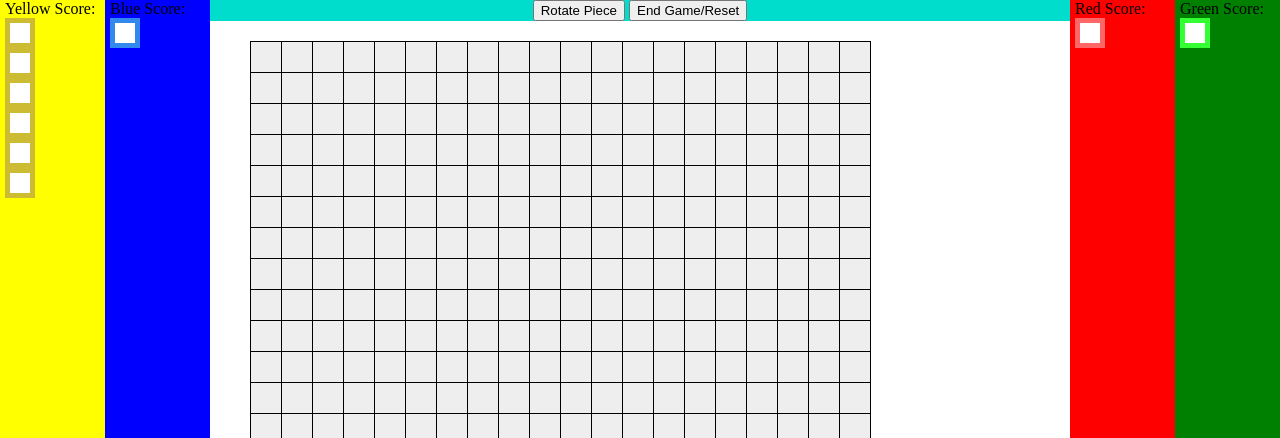
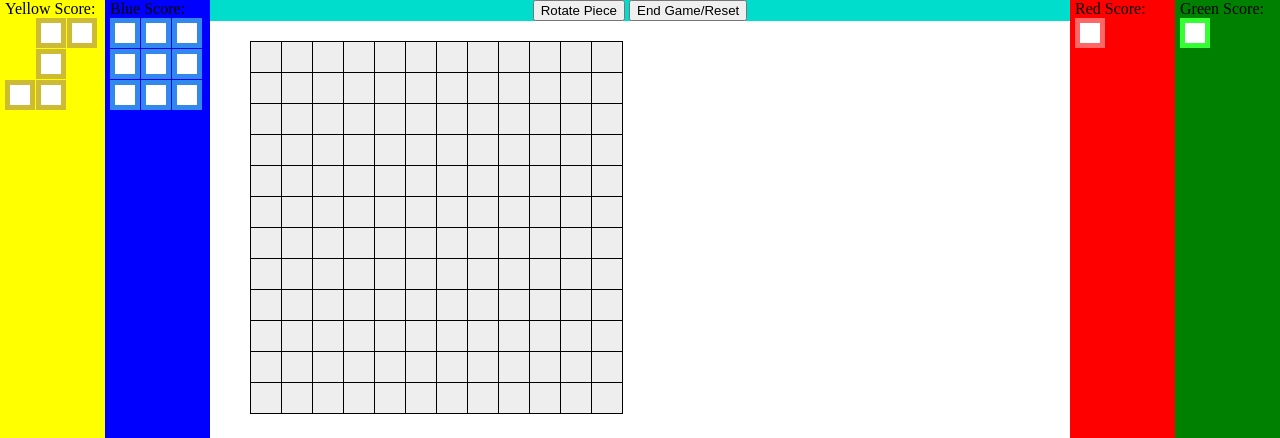
Before and after one commit to hintron/msedev_training, a PHP site: page /brickus.html in a window 1280 px wide. Shown: the top 438 px of the page. Run offline with PHP 8.4, Linux system fonts and the light colour scheme.

Commit message:
Project4: Created some large pieces; Reduced grid to a 12x12
Added margins and floats so that I can make grids of tiles properly.

```diff
--- a/project4/brickus.css
+++ b/project4/brickus.css
@@ -96,7 +96,6 @@ body {
 }
 
 .tile_row {
-
 }
 
 /* The CSS for a single tile unit */
@@ -106,10 +105,14 @@ body {
     border-width: 5px;
     border-style: solid;
     background-color: #ffffff;
+    margin-bottom: 1px;
+    margin-right: 1px;
+    float: left;
 }
 
 /* Make a tile blank, but make sure it still takes up space */
-.empty_tile {
+/* "empty tile" */
+.etile {
     visibility: hidden;
 }
 
--- a/project4/brickus.html
+++ b/project4/brickus.html
@@ -19,21 +19,52 @@
         <span>Yellow Score: </span>
         <span id="player1_score"></span>
 
+        <!-- div.piece>div.tile_row>div.tile.etile+div.tile+div.tile^div.tile_row>div.tile.etile+div.tile+div.tile.etile^div.tile_row>div.tile+div.tile+div.tile.etile -->
         <div class="piece">
+            <div class="tile_row">
+                <div class="tile etile"></div>
+                <div class="tile"></div>
+                <div class="tile"></div>
+            </div>
+            <div class="tile_row">
+                <div class="tile etile"></div>
+                <div class="tile"></div>
+                <div class="tile etile"></div>
+            </div>
+            <div class="tile_row">
+                <div class="tile"></div>
+                <div class="tile"></div>
+                <div class="tile etile"></div>
+            </div>
+        </div>
+
+<!-- <div class="piece">
             <div class="tile"></div>
             <div class="tile"></div>
             <div class="tile"></div>
-            <div class="tile"></div>
-            <div class="tile"></div>
-            <div class="tile"></div>
-        </div>
+        </div> -->
 
     </div>
     <div id="player2_toolbar" class="toolbar">
         <span>Blue Score: </span>
         <span id="player2_score"></span>
+        <!-- div.piece>div.tile_row*3>div.tile+div.tile+div.tile -->
         <div class="piece">
-            <div class="tile"></div>
+            <div class="tile_row">
+                <div class="tile"></div>
+                <div class="tile"></div>
+                <div class="tile"></div>
+            </div>
+            <div class="tile_row">
+                <div class="tile"></div>
+                <div class="tile"></div>
+                <div class="tile"></div>
+            </div>
+            <div class="tile_row">
+                <div class="tile"></div>
+                <div class="tile"></div>
+                <div class="tile"></div>
+            </div>
         </div>
     </div>
     <!-- Note: Order is swapped, because that's how floats work -->
@@ -76,24 +107,8 @@
                 <div class="gameboard-cell"></div>
                 <div class="gameboard-cell"></div>
                 <div class="gameboard-cell"></div>
-                <div class="gameboard-cell"></div>
-                <div class="gameboard-cell"></div>
-                <div class="gameboard-cell"></div>
-                <div class="gameboard-cell"></div>
-                <div class="gameboard-cell"></div>
-                <div class="gameboard-cell"></div>
-                <div class="gameboard-cell"></div>
-                <div class="gameboard-cell"></div>
             </div>
             <div class="gameboard-row">
-                <div class="gameboard-cell"></div>
-                <div class="gameboard-cell"></div>
-                <div class="gameboard-cell"></div>
-                <div class="gameboard-cell"></div>
-                <div class="gameboard-cell"></div>
-                <div class="gameboard-cell"></div>
-                <div class="gameboard-cell"></div>
-                <div class="gameboard-cell"></div>
                 <div class="gameboard-cell"></div>
                 <div class="gameboard-cell"></div>
                 <div class="gameboard-cell"></div>
@@ -120,24 +135,8 @@
                 <div class="gameboard-cell"></div>
                 <div class="gameboard-cell"></div>
                 <div class="gameboard-cell"></div>
-                <div class="gameboard-cell"></div>
-                <div class="gameboard-cell"></div>
-                <div class="gameboard-cell"></div>
-                <div class="gameboard-cell"></div>
-                <div class="gameboard-cell"></div>
-                <div class="gameboard-cell"></div>
-                <div class="gameboard-cell"></div>
-                <div class="gameboard-cell"></div>
             </div>
             <div class="gameboard-row">
-                <div class="gameboard-cell"></div>
-                <div class="gameboard-cell"></div>
-                <div class="gameboard-cell"></div>
-                <div class="gameboard-cell"></div>
-                <div class="gameboard-cell"></div>
-                <div class="gameboard-cell"></div>
-                <div class="gameboard-cell"></div>
-                <div class="gameboard-cell"></div>
                 <div class="gameboard-cell"></div>
                 <div class="gameboard-cell"></div>
                 <div class="gameboard-cell"></div>
@@ -164,24 +163,8 @@
                 <div class="gameboard-cell"></div>
                 <div class="gameboard-cell"></div>
                 <div class="gameboard-cell"></div>
-                <div class="gameboard-cell"></div>
-                <div class="gameboard-cell"></div>
-                <div class="gameboard-cell"></div>
-                <div class="gameboard-cell"></div>
-                <div class="gameboard-cell"></div>
-                <div class="gameboard-cell"></div>
-                <div class="gameboard-cell"></div>
-                <div class="gameboard-cell"></div>
             </div>
             <div class="gameboard-row">
-                <div class="gameboard-cell"></div>
-                <div class="gameboard-cell"></div>
-                <div class="gameboard-cell"></div>
-                <div class="gameboard-cell"></div>
-                <div class="gameboard-cell"></div>
-                <div class="gameboard-cell"></div>
-                <div class="gameboard-cell"></div>
-                <div class="gameboard-cell"></div>
                 <div class="gameboard-cell"></div>
                 <div class="gameboard-cell"></div>
                 <div class="gameboard-cell"></div>
@@ -208,24 +191,8 @@
                 <div class="gameboard-cell"></div>
                 <div class="gameboard-cell"></div>
                 <div class="gameboard-cell"></div>
-                <div class="gameboard-cell"></div>
-                <div class="gameboard-cell"></div>
-                <div class="gameboard-cell"></div>
-                <div class="gameboard-cell"></div>
-                <div class="gameboard-cell"></div>
-                <div class="gameboard-cell"></div>
-                <div class="gameboard-cell"></div>
-                <div class="gameboard-cell"></div>
             </div>
             <div class="gameboard-row">
-                <div class="gameboard-cell"></div>
-                <div class="gameboard-cell"></div>
-                <div class="gameboard-cell"></div>
-                <div class="gameboard-cell"></div>
-                <div class="gameboard-cell"></div>
-                <div class="gameboard-cell"></div>
-                <div class="gameboard-cell"></div>
-                <div class="gameboard-cell"></div>
                 <div class="gameboard-cell"></div>
                 <div class="gameboard-cell"></div>
                 <div class="gameboard-cell"></div>
@@ -252,24 +219,8 @@
                 <div class="gameboard-cell"></div>
                 <div class="gameboard-cell"></div>
                 <div class="gameboard-cell"></div>
-                <div class="gameboard-cell"></div>
-                <div class="gameboard-cell"></div>
-                <div class="gameboard-cell"></div>
-                <div class="gameboard-cell"></div>
-                <div class="gameboard-cell"></div>
-                <div class="gameboard-cell"></div>
-                <div class="gameboard-cell"></div>
-                <div class="gameboard-cell"></div>
             </div>
             <div class="gameboard-row">
-                <div class="gameboard-cell"></div>
-                <div class="gameboard-cell"></div>
-                <div class="gameboard-cell"></div>
-                <div class="gameboard-cell"></div>
-                <div class="gameboard-cell"></div>
-                <div class="gameboard-cell"></div>
-                <div class="gameboard-cell"></div>
-                <div class="gameboard-cell"></div>
                 <div class="gameboard-cell"></div>
                 <div class="gameboard-cell"></div>
                 <div class="gameboard-cell"></div>
@@ -296,200 +247,8 @@
                 <div class="gameboard-cell"></div>
                 <div class="gameboard-cell"></div>
                 <div class="gameboard-cell"></div>
-                <div class="gameboard-cell"></div>
-                <div class="gameboard-cell"></div>
-                <div class="gameboard-cell"></div>
-                <div class="gameboard-cell"></div>
-                <div class="gameboard-cell"></div>
-                <div class="gameboard-cell"></div>
-                <div class="gameboard-cell"></div>
-                <div class="gameboard-cell"></div>
             </div>
             <div class="gameboard-row">
-                <div class="gameboard-cell"></div>
-                <div class="gameboard-cell"></div>
-                <div class="gameboard-cell"></div>
-                <div class="gameboard-cell"></div>
-                <div class="gameboard-cell"></div>
-                <div class="gameboard-cell"></div>
-                <div class="gameboard-cell"></div>
-                <div class="gameboard-cell"></div>
-                <div class="gameboard-cell"></div>
-                <div class="gameboard-cell"></div>
-                <div class="gameboard-cell"></div>
-                <div class="gameboard-cell"></div>
-                <div class="gameboard-cell"></div>
-                <div class="gameboard-cell"></div>
-                <div class="gameboard-cell"></div>
-                <div class="gameboard-cell"></div>
-                <div class="gameboard-cell"></div>
-                <div class="gameboard-cell"></div>
-                <div class="gameboard-cell"></div>
-                <div class="gameboard-cell"></div>
-            </div>
-            <div class="gameboard-row">
-                <div class="gameboard-cell"></div>
-                <div class="gameboard-cell"></div>
-                <div class="gameboard-cell"></div>
-                <div class="gameboard-cell"></div>
-                <div class="gameboard-cell"></div>
-                <div class="gameboard-cell"></div>
-                <div class="gameboard-cell"></div>
-                <div class="gameboard-cell"></div>
-                <div class="gameboard-cell"></div>
-                <div class="gameboard-cell"></div>
-                <div class="gameboard-cell"></div>
-                <div class="gameboard-cell"></div>
-                <div class="gameboard-cell"></div>
-                <div class="gameboard-cell"></div>
-                <div class="gameboard-cell"></div>
-                <div class="gameboard-cell"></div>
-                <div class="gameboard-cell"></div>
-                <div class="gameboard-cell"></div>
-                <div class="gameboard-cell"></div>
-                <div class="gameboard-cell"></div>
-            </div>
-            <div class="gameboard-row">
-                <div class="gameboard-cell"></div>
-                <div class="gameboard-cell"></div>
-                <div class="gameboard-cell"></div>
-                <div class="gameboard-cell"></div>
-                <div class="gameboard-cell"></div>
-                <div class="gameboard-cell"></div>
-                <div class="gameboard-cell"></div>
-                <div class="gameboard-cell"></div>
-                <div class="gameboard-cell"></div>
-                <div class="gameboard-cell"></div>
-                <div class="gameboard-cell"></div>
-                <div class="gameboard-cell"></div>
-                <div class="gameboard-cell"></div>
-                <div class="gameboard-cell"></div>
-                <div class="gameboard-cell"></div>
-                <div class="gameboard-cell"></div>
-                <div class="gameboard-cell"></div>
-                <div class="gameboard-cell"></div>
-                <div class="gameboard-cell"></div>
-                <div class="gameboard-cell"></div>
-            </div>
-            <div class="gameboard-row">
-                <div class="gameboard-cell"></div>
-                <div class="gameboard-cell"></div>
-                <div class="gameboard-cell"></div>
-                <div class="gameboard-cell"></div>
-                <div class="gameboard-cell"></div>
-                <div class="gameboard-cell"></div>
-                <div class="gameboard-cell"></div>
-                <div class="gameboard-cell"></div>
-                <div class="gameboard-cell"></div>
-                <div class="gameboard-cell"></div>
-                <div class="gameboard-cell"></div>
-                <div class="gameboard-cell"></div>
-                <div class="gameboard-cell"></div>
-                <div class="gameboard-cell"></div>
-                <div class="gameboard-cell"></div>
-                <div class="gameboard-cell"></div>
-                <div class="gameboard-cell"></div>
-                <div class="gameboard-cell"></div>
-                <div class="gameboard-cell"></div>
-                <div class="gameboard-cell"></div>
-            </div>
-            <div class="gameboard-row">
-                <div class="gameboard-cell"></div>
-                <div class="gameboard-cell"></div>
-                <div class="gameboard-cell"></div>
-                <div class="gameboard-cell"></div>
-                <div class="gameboard-cell"></div>
-                <div class="gameboard-cell"></div>
-                <div class="gameboard-cell"></div>
-                <div class="gameboard-cell"></div>
-                <div class="gameboard-cell"></div>
-                <div class="gameboard-cell"></div>
-                <div class="gameboard-cell"></div>
-                <div class="gameboard-cell"></div>
-                <div class="gameboard-cell"></div>
-                <div class="gameboard-cell"></div>
-                <div class="gameboard-cell"></div>
-                <div class="gameboard-cell"></div>
-                <div class="gameboard-cell"></div>
-                <div class="gameboard-cell"></div>
-                <div class="gameboard-cell"></div>
-                <div class="gameboard-cell"></div>
-            </div>
-            <div class="gameboard-row">
-                <div class="gameboard-cell"></div>
-                <div class="gameboard-cell"></div>
-                <div class="gameboard-cell"></div>
-                <div class="gameboard-cell"></div>
-                <div class="gameboard-cell"></div>
-                <div class="gameboard-cell"></div>
-                <div class="gameboard-cell"></div>
-                <div class="gameboard-cell"></div>
-                <div class="gameboard-cell"></div>
-                <div class="gameboard-cell"></div>
-                <div class="gameboard-cell"></div>
-                <div class="gameboard-cell"></div>
-                <div class="gameboard-cell"></div>
-                <div class="gameboard-cell"></div>
-                <div class="gameboard-cell"></div>
-                <div class="gameboard-cell"></div>
-                <div class="gameboard-cell"></div>
-                <div class="gameboard-cell"></div>
-                <div class="gameboard-cell"></div>
-                <div class="gameboard-cell"></div>
-            </div>
-            <div class="gameboard-row">
-                <div class="gameboard-cell"></div>
-                <div class="gameboard-cell"></div>
-                <div class="gameboard-cell"></div>
-                <div class="gameboard-cell"></div>
-                <div class="gameboard-cell"></div>
-                <div class="gameboard-cell"></div>
-                <div class="gameboard-cell"></div>
-                <div class="gameboard-cell"></div>
-                <div class="gameboard-cell"></div>
-                <div class="gameboard-cell"></div>
-                <div class="gameboard-cell"></div>
-                <div class="gameboard-cell"></div>
-                <div class="gameboard-cell"></div>
-                <div class="gameboard-cell"></div>
-                <div class="gameboard-cell"></div>
-                <div class="gameboard-cell"></div>
-                <div class="gameboard-cell"></div>
-                <div class="gameboard-cell"></div>
-                <div class="gameboard-cell"></div>
-                <div class="gameboard-cell"></div>
-            </div>
-            <div class="gameboard-row">
-                <div class="gameboard-cell"></div>
-                <div class="gameboard-cell"></div>
-                <div class="gameboard-cell"></div>
-                <div class="gameboard-cell"></div>
-                <div class="gameboard-cell"></div>
-                <div class="gameboard-cell"></div>
-                <div class="gameboard-cell"></div>
-                <div class="gameboard-cell"></div>
-                <div class="gameboard-cell"></div>
-                <div class="gameboard-cell"></div>
-                <div class="gameboard-cell"></div>
-                <div class="gameboard-cell"></div>
-                <div class="gameboard-cell"></div>
-                <div class="gameboard-cell"></div>
-                <div class="gameboard-cell"></div>
-                <div class="gameboard-cell"></div>
-                <div class="gameboard-cell"></div>
-                <div class="gameboard-cell"></div>
-                <div class="gameboard-cell"></div>
-                <div class="gameboard-cell"></div>
-            </div>
-            <div class="gameboard-row">
-                <div class="gameboard-cell"></div>
-                <div class="gameboard-cell"></div>
-                <div class="gameboard-cell"></div>
-                <div class="gameboard-cell"></div>
-                <div class="gameboard-cell"></div>
-                <div class="gameboard-cell"></div>
-                <div class="gameboard-cell"></div>
-                <div class="gameboard-cell"></div>
                 <div class="gameboard-cell"></div>
                 <div class="gameboard-cell"></div>
                 <div class="gameboard-cell"></div>
```
